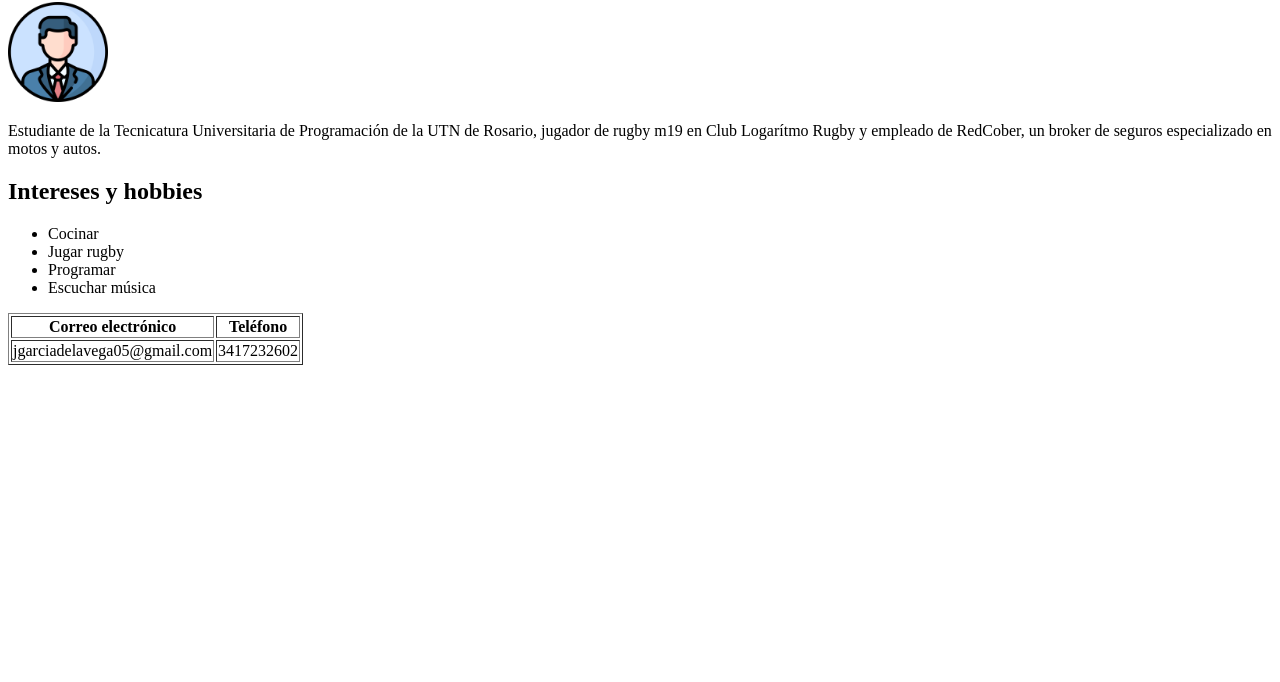
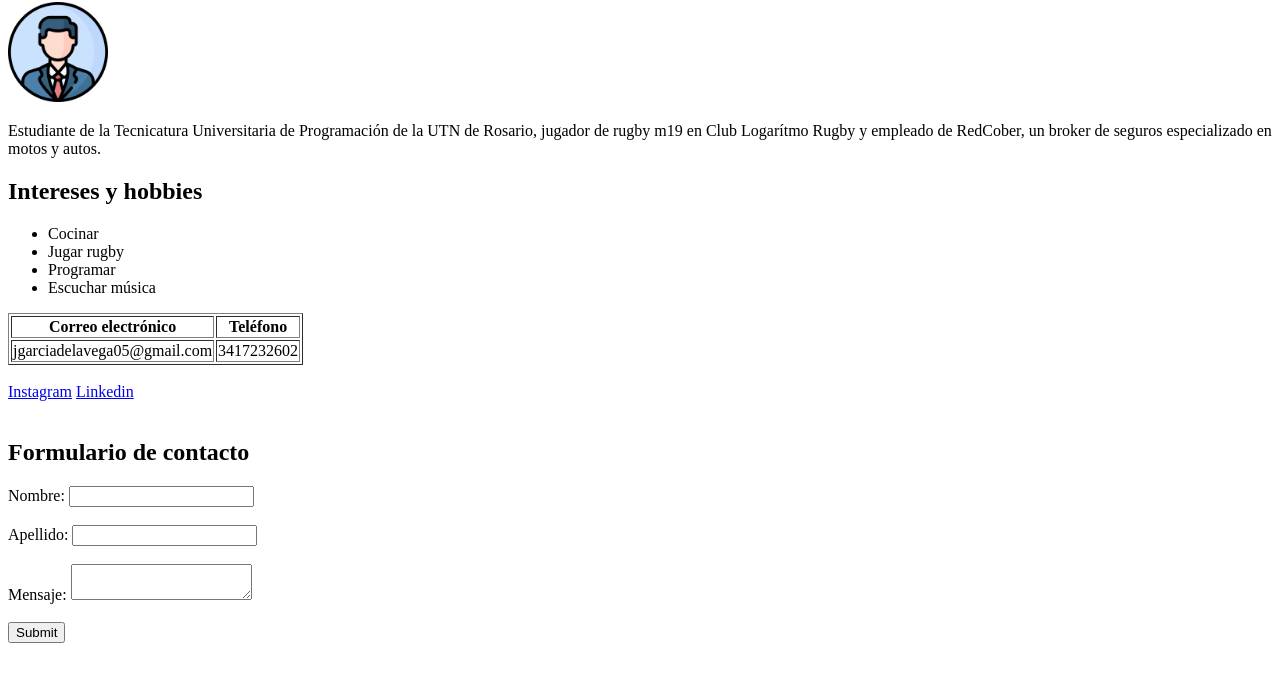
Before and after one commit to JoaquinGarciaDeLaVega/JoaquinGarciaDeLaVega-1TUP1-2024-HTML, a plain HTML site: page index.html in a window 1280 px wide. Shown: the part 78-760 px from the top of the page. Drawn offline with Linux system fonts and the light colour scheme.

Commit message:
Terminación del proyecto y separado por ítems.
Se agrega el ítem 6 y 7 del trabajo.
Se indica la sección de cada ejercicio con comentarios.

```diff
--- a/index.html
+++ b/index.html
@@ -6,11 +6,16 @@
     <title>index.html</title>
 </head>
 <body>
+<!-- 1. Encabezado -->
+    <h1>Joaquín García de la Vega</h1>
 
-    <h1>Joaquín García de la Vega</h1>
+<!-- 2. Imágen de perfil -->
     <img height="100px" width="100px" src="/Imagen Perfil.png" alt="Imágen de perfil">
+
+<!-- 3. Sección de información personal -->
     <p>Estudiante de la Tecnicatura Universitaria de Programación de la UTN de Rosario, jugador de rugby m19 en Club Logarítmo Rugby y empleado de RedCober, un broker de seguros especializado en motos y autos.</p>
 
+<!-- 4. Lista de intereses -->
     <h2>Intereses y hobbies</h2>
     <ul>
         <li>Cocinar</li>
@@ -19,6 +24,7 @@
         <li>Escuchar música</li>
     </ul>
 
+<!-- 5. Tabla de información de contacto -->
     <table border="solid 2">
        <th>Correo electrónico</th>
        <th>Teléfono</th>
@@ -26,12 +32,36 @@
             <td>jgarciadelavega05@gmail.com</td>
             <td>3417232602</td>
         </tr>
+    </table>
+
+    <br>
+<!-- 6. Enlace a redes sociales -->
+    <a target="_blank" href="https://www.instagram.com/joaco_garciadelavega/?next=%2F">Instagram</a>
+    <a target="_blank" href="www.linkedin.com/in/joaquin-garcia-de-la-vega-b47a4b256">Linkedin</a>
+
+    <br><br>
+
+<!-- 7. Formulario de contacto -->
+
+    <form action="_POST">
+        <h2>Formulario de contacto</h2>
+
+        <label for="Nombre">Nombre:</label>
+        <input type="text" name="Nombrre" id="Nombre">
+<br><br>
+        <label for="Apellido">Apellido:</label>
+        <input type="text" name="Apellido" id="Apellido">
+<br><br>
+        <label for="Mensaje">Mensaje:</label>
+        <textarea name="Mensaje" id="Mensaje"></textarea>
+<br><br>
+        <input type="submit" name="Enviar" id="Enviar">
 
 
 
 
-    </table>
 
+    </form>
 
 </body>
 </html>
```
